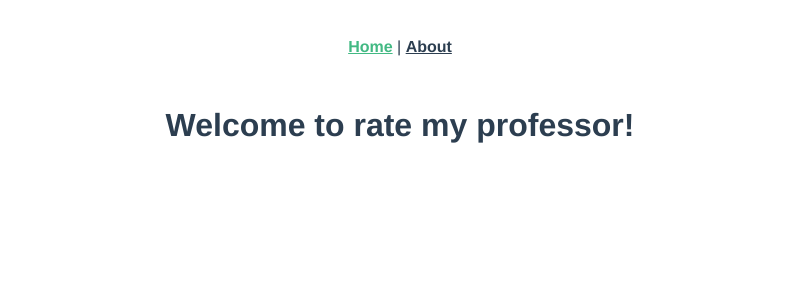
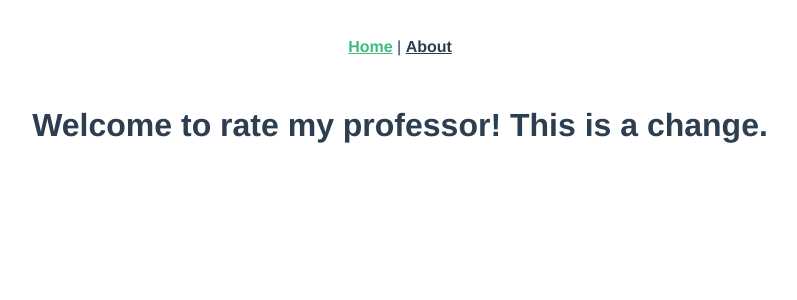
Before and after one commit to Stratos-Chen/rate-my-professor-frontend, a Vue app: page / in a window 1280 px wide. Shown: the top 300 px of the page, without its empty margins (240-1037 px from the left). Built offline with nearby package versions, Linux system fonts and the light colour scheme; the HTML template or start-up script is replaced by a standard one.

Commit message:
pull request check

```diff
--- a/src/views/Home.vue
+++ b/src/views/Home.vue
@@ -12,7 +12,7 @@ export default {
   name: "Home",
   data: function() {
     return {
-      message: "Welcome to rate my professor!"
+      message: "Welcome to rate my professor! This is a change."
     };
   },
   created: function() {},
```
Also changed, not shown: 1 other file (tests, documents, lock files or other folders).
